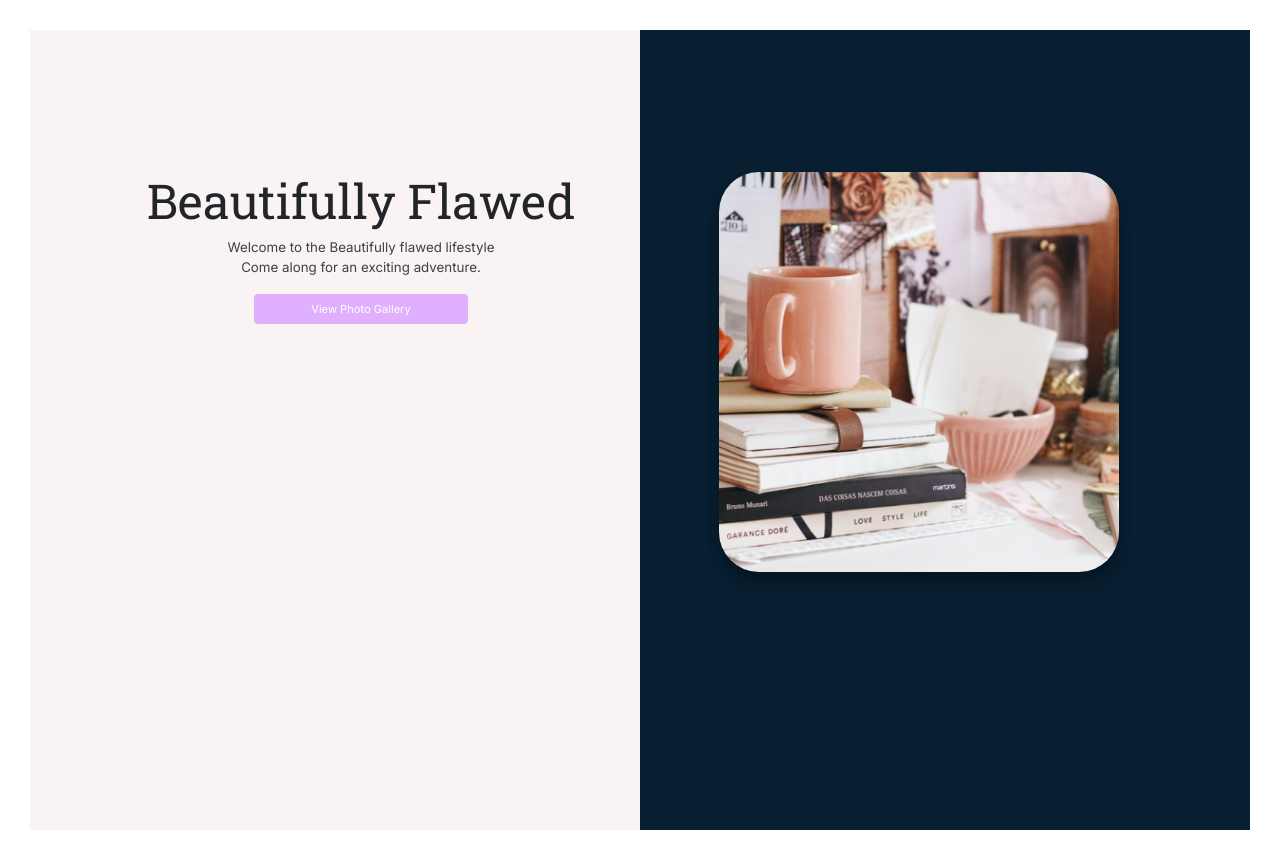
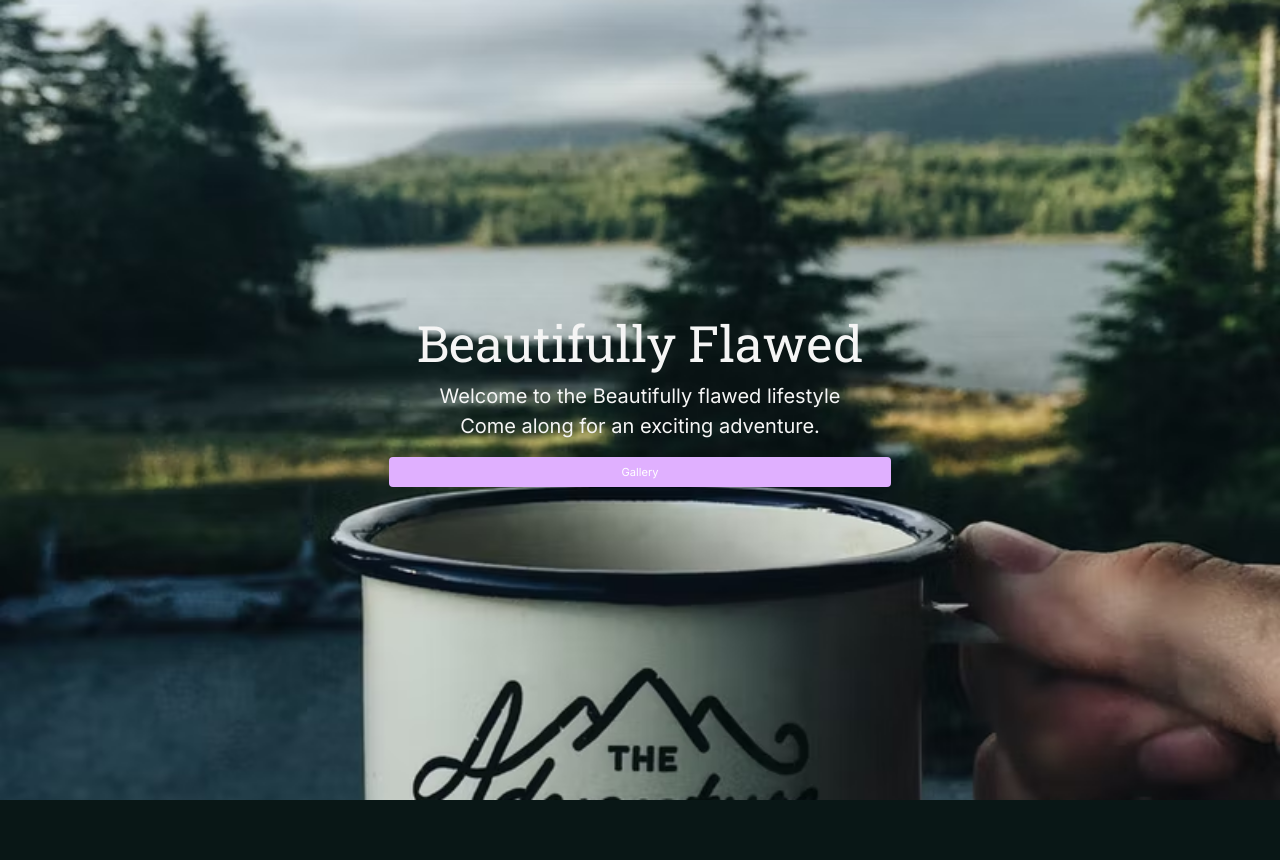
Before and after one commit to Nyambura23/Picart, a Django app: page / in a window 1280 px wide. After the commit the page ends 800 px from the top, so only its background shows below. Run offline with Django 4.2, Linux system fonts and the light colour scheme; some libraries are stand-ins or nearby versions; some web fonts are replaced.

Commit message:
update styles

```diff
--- a/pics/templates/index.html
+++ b/pics/templates/index.html
@@ -2,18 +2,17 @@
 {% load static%}
 
 {% block content %}
-<div class="container_fluid intro-section">
-    <div class="row">
-        <div class="col-lg-6 col-md-6 col-sm-12 text-center hello-section">
+
+<div class="container-fluid ">
+    <body class="body" style="background-image:url(/static/images/Adventure.avif)" height="100vh">
+
+        <div class="display text-center hello-section">
             <h1 class='intro-heading'>Beautifully Flawed</h1>
             <p> Welcome to the Beautifully flawed lifestyle <br>
                 Come along for an exciting adventure.</p>
-            <a href=" {% url 'display' %} "> <button class="btn btn-home">View Photo Gallery</button></a>
+            <a href=" {% url 'display' %} "> <button class="btn btn-home">Gallery</button></a>
         </div>
-        <div class="col-lg-6 col-md-6 col-sm-12 pic-section text-center">
-            <!-- My Image -->
-            <img class="img-responsive my-pic" src="/static/images/Wallpaper.png" alt="Hi!" />
-        </div>
-    </div>
+
+
 </div>
 {% endblock %}
--- a/static/css/index.css
+++ b/static/css/index.css
@@ -1,19 +1,21 @@
-.intro-section {
-  padding: 5%;
-  background: linear-gradient(90deg, rgb(250, 243, 243) 50%, #082032 50%);
+
+.body{
+  display: flex;
+  flex-direction: column;
+  justify-content:center;
+  align-items: center;
+  text-align: center;
+  background-position: center;
+  background-size: cover;
   height: 100vh;
-  margin: 30px;
 
-
-}
-.hello-section, .pic-section {
-  margin: 7% auto;
 }
 
 p {
   font-family: 'Inter';
-  color: #423F3E;
-  font-size: smaller;
+  color: whitesmoke;
+  font-size: 20px;
+
 }
 
 h1, h2, h3, h4, h5, h6 {
@@ -22,7 +24,8 @@ h1, h2, h3, h4, h5, h6 {
 }
 
 .intro-heading {
-  font-size: 3rem;
+  font-size: 50px;
+  color: whitesmoke;
 }
 
 .btn-home {
@@ -38,13 +41,7 @@ h1, h2, h3, h4, h5, h6 {
   border: 1px solid #082032;
   transition: 250ms;
 }
-.my-pic {
-  object-fit: cover;
-  width: 400px;
-  height: 400px;
-  border-radius: 10%;
-  box-shadow: 0 10px 13px 0 rgba(0, 0, 0, 0.2), 0 11px 25px 0 rgba(0, 0, 0, 0.19);
-}
+
 
 .nav-text, a {
   font-family: 'Inter';
@@ -113,12 +110,6 @@ margin-left: 8rem;
 
 }
 
-/* .display-sec {
-  padding: 5%;
-  background: linear-gradient(90deg, white 50%, #C8E3D4 50%);
-  height: 100vh;
-
-} */
 
 .btn-modal {
   background-color: #082032;
```
Also changed, not shown: pics/templates/display.html (+31 -0 lines), pics/templates/location.html (+16 -1 lines), pics/templates/navbar.html (deleted, +0 -33 lines), pics/templates/search.html (+14 -0 lines), 1 other file.
